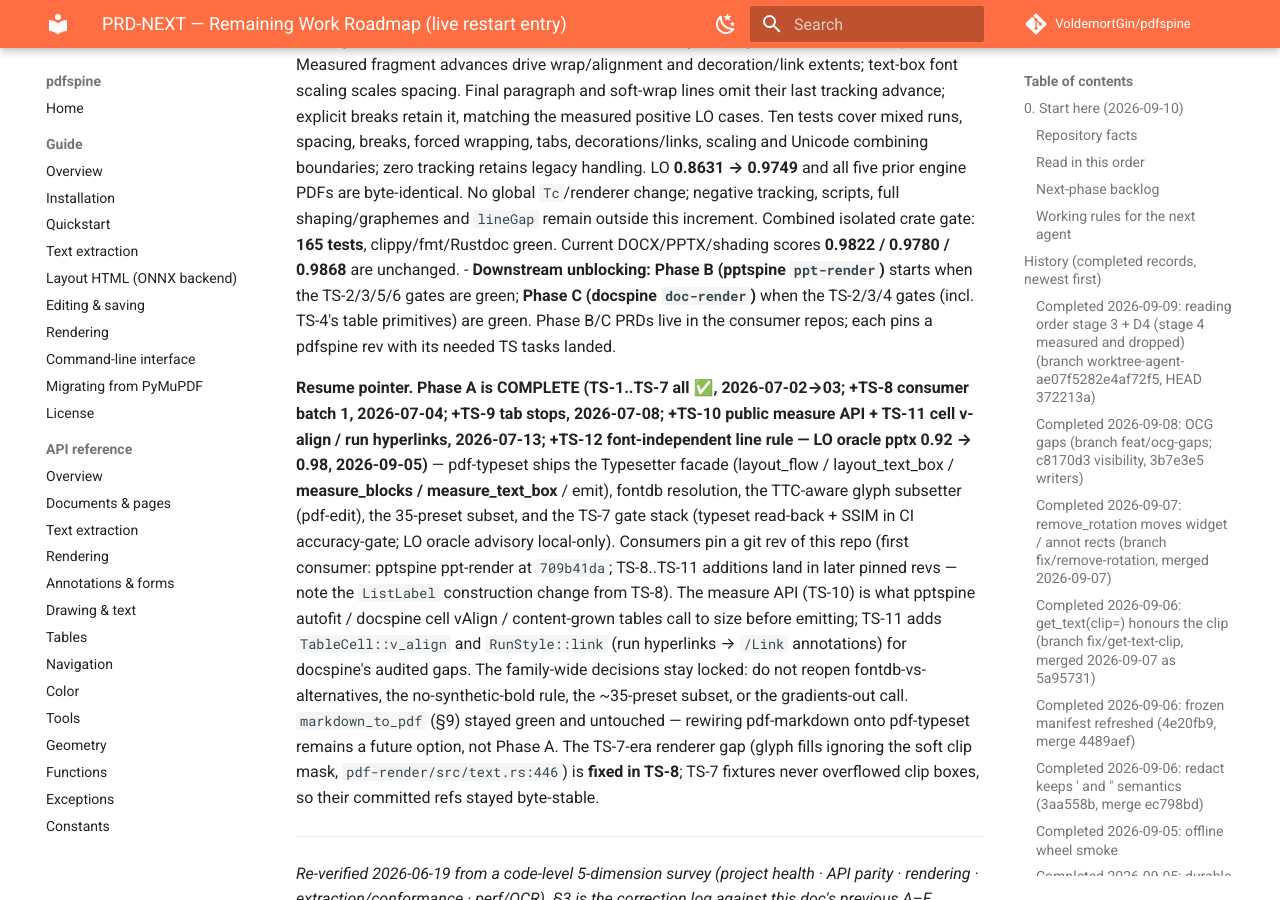
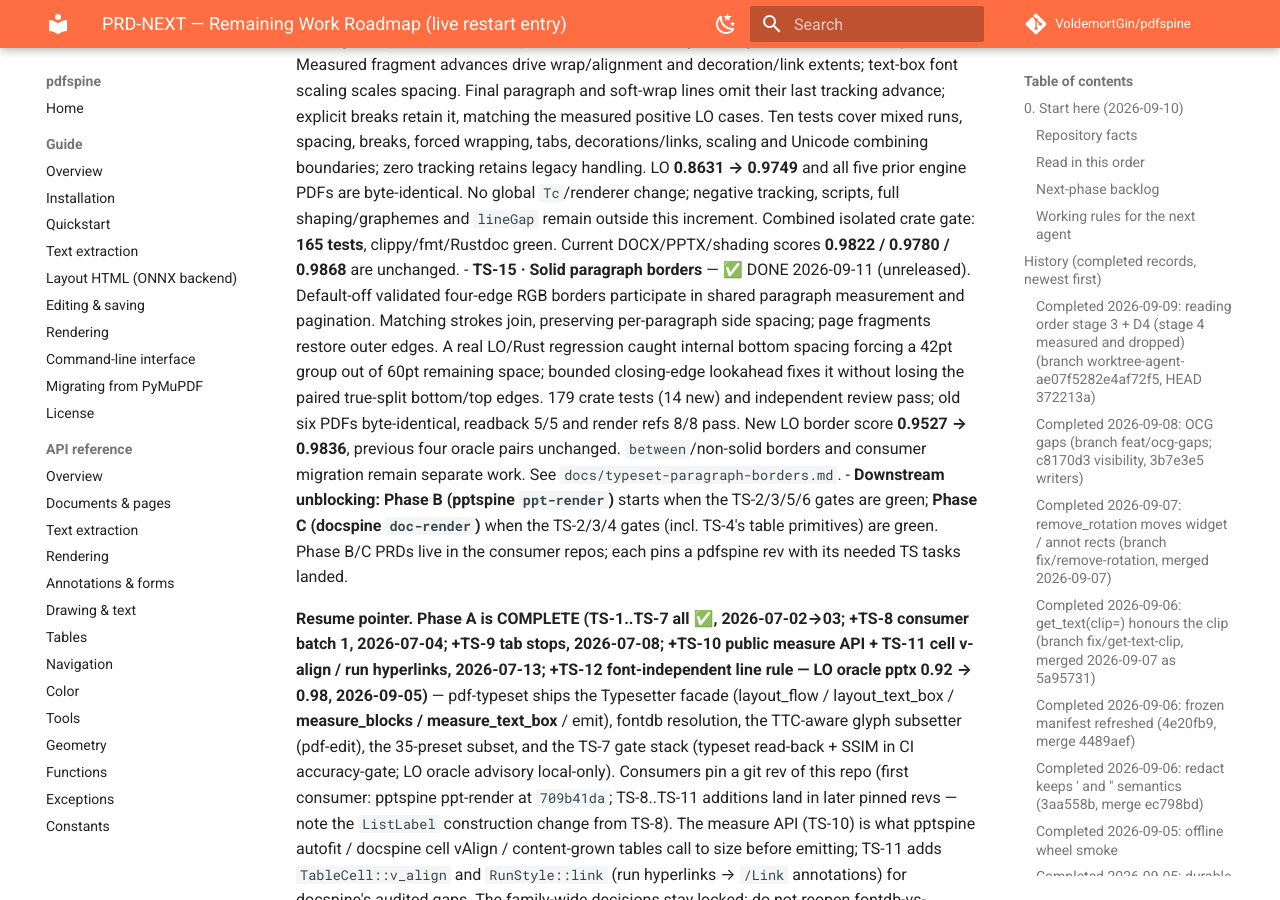
Before and after one commit to VoldemortGin/pdfspine, an MkDocs documentation site: the page built from docs/PRD-NEXT.md, in a window 1280 px wide and 900 px high, scrolled down 54575 px. Built offline with MkDocs 1.6.1 and Material for MkDocs 9.7.7, drawn with Linux system fonts in a browser that asks for light colours; comment, search, counter and statistics services are not loaded; some of the changed text lies outside the part shown.

Commit message:
docs(typeset): record border validation and page reserve regression

```diff
--- a/docs/PRD-NEXT.md
+++ b/docs/PRD-NEXT.md
@@ -1791,6 +1791,17 @@ lists why · files · effort · **Acceptance**, the green condition that means "
   negative tracking, scripts, full shaping/graphemes and `lineGap` remain outside
   this increment. Combined isolated crate gate: **165 tests**, clippy/fmt/Rustdoc
   green. Current DOCX/PPTX/shading scores **0.9822 / 0.9780 / 0.9868** are unchanged.
+- **TS-15 · Solid paragraph borders** — ✅ DONE 2026-09-11 (unreleased).
+  Default-off validated four-edge RGB borders participate in shared paragraph
+  measurement and pagination. Matching strokes join, preserving per-paragraph
+  side spacing; page fragments restore outer edges. A real LO/Rust regression
+  caught internal bottom spacing forcing a 42pt group out of 60pt remaining
+  space; bounded closing-edge lookahead fixes it without losing the paired
+  true-split bottom/top edges. 179 crate tests (14 new) and independent review
+  pass; old six PDFs byte-identical, readback 5/5 and render refs 8/8 pass.
+  New LO border score **0.9527 → 0.9836**, previous four oracle pairs unchanged.
+  `between`/non-solid borders and consumer migration remain separate work.
+  See `docs/typeset-paragraph-borders.md`.
 - **Downstream unblocking:** **Phase B (pptspine `ppt-render`)** starts when the TS-2/3/5/6 gates are
   green; **Phase C (docspine `doc-render`)** when the TS-2/3/4 gates (incl. TS-4's table primitives) are
   green. Phase B/C PRDs live in the consumer repos; each pins a pdfspine rev with its needed TS tasks
```
Also changed, not shown: other parts of docs/PRD-NEXT.md (+1 -1 lines).
